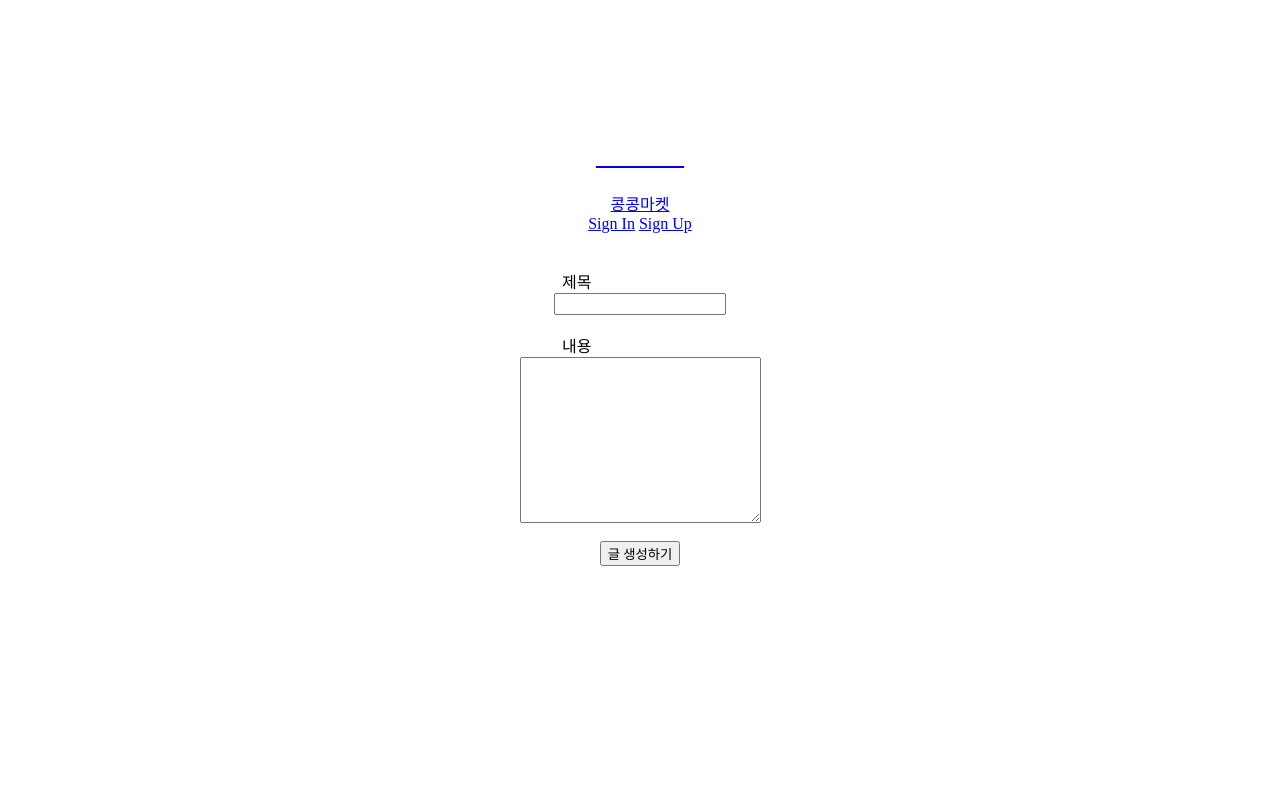
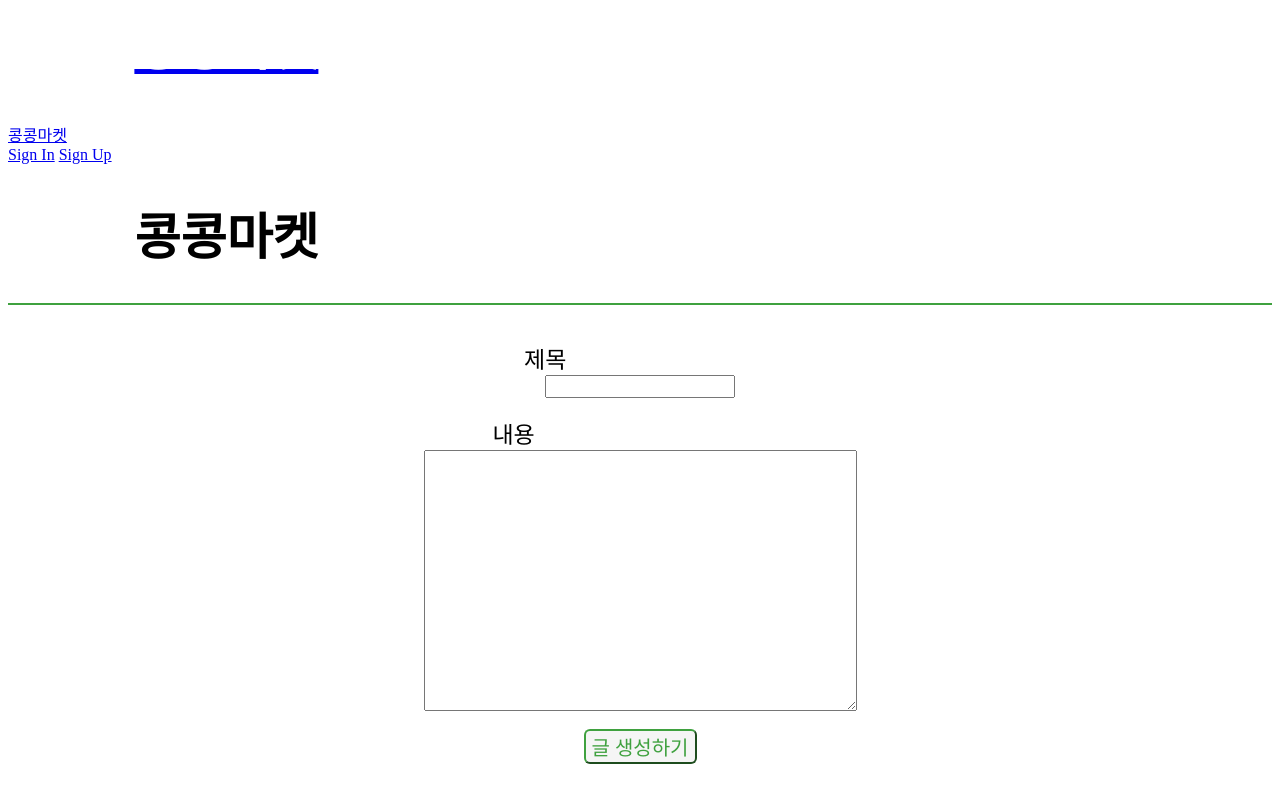
Before and after one commit to sohui0103/kongmarket, a Django app: template market/templates/new.html in a window 1280 px wide. Run offline with Django 3.2, Linux system fonts and the light colour scheme; the template is opened without the code that fills it, so the values that code supplies are empty; some web fonts are replaced.

Commit message:
게시판 수정

```diff
--- a/account/templates/css/login.css
+++ b/account/templates/css/login.css
@@ -27,7 +27,7 @@ h1{
     color: whitesmoke;
 }
 .login{
-    border: 10px solid rgb(63, 161, 63);
+    border: 6px solid rgb(63, 161, 63);
     border-radius: 10px;
     padding: 5px 20px;
     width: 450px;
--- a/account/templates/css/signup.css
+++ b/account/templates/css/signup.css
@@ -4,6 +4,7 @@
     font-weight: normal;
     font-style: normal;
 }
+
 *{
     font-family: 'HS-Regular';
 }
@@ -14,13 +15,14 @@ h1{
     font-size: large;
     color: rgb(63, 161, 63);
     width: 90px;
+    border-radius: 4px;
 }
 .btn:hover{
     background-color: rgb(63, 161, 63);
     color: whitesmoke;
 }
 .container{
-    border: 10px solid rgb(63, 161, 63);
+    border: 6px solid rgb(63, 161, 63);
     border-radius: 10px;
     padding: 5px 20px;
     width: 450px;
--- a/market/templates/css/base.css
+++ b/market/templates/css/base.css
@@ -4,6 +4,12 @@
     font-weight: normal;
     font-style: normal;
 }
+@font-face {
+    font-family: 'ChosunGu';
+    src: url('https://cdn.jsdelivr.net/gh/projectnoonnu/noonfonts_20-04@1.0/ChosunGu.woff') format('woff');
+    font-weight: normal;
+    font-style: normal;
+}
 *{
     font-family: 'HS-Regular';
 }
--- a/market/templates/css/new.css
+++ b/market/templates/css/new.css
@@ -1,6 +1,58 @@
+@font-face {
+    font-family: 'HS-Regular';
+    src: url('https://cdn.jsdelivr.net/gh/projectnoonnu/noonfonts_2201-2@1.0/HS-Regular.woff') format('woff');
+    font-weight: normal;
+    font-style: normal;
+}
+@font-face {
+    font-family: 'SDSamliphopangche_Outline';
+    src: url('https://cdn.jsdelivr.net/gh/projectnoonnu/noonfonts-20-12@1.0/SDSamliphopangche_Outline.woff') format('woff');
+    font-weight: normal;
+    font-style: normal;
+}
 html{
+    font-family: 'HS-Regular';
+}
+#div1{
     text-align: center;
-    margin-top: 10%;
+}
+h1{
+    font-size: 50;
+    margin-left: 10%;
+}
+#line{
+
+    border: 1px solid rgb(63, 161, 63);
+}
+#title{
+    font-size: 23px;
+    margin-right: 15%;
+}
+#title1{
+    font-size: 15px;
+    width: 15%;
+}
+#body{
+    font-size: 23px;
+    margin-right: 20%;
+}
+#body1{
+    font-size: 15px;
+
+}
+#btn1{
+    border-radius: 6px;
+    color: rgb(63, 161, 63);
+    border-color: rgb(63, 161, 63);
+    font-size: 20px;
+    background-color: whitesmoke;
+    font-family: 'SDSamliphopangche_Outline';
+
+}
+#btn1:hover{
+    background-color: rgb(29, 175, 29);
+    border-color: rgb(29, 175, 29);
+    color: whitesmoke;
 }
 label{
     margin-right: 10%;
--- a/market/templates/new.html
+++ b/market/templates/new.html
@@ -1,25 +1,26 @@
 <link rel="stylesheet" href="./css/new.css">
 {% extends 'base.html' %}
 {% block body %}
-
+<h1>콩콩마켓</h1>
+<div id="line"></div>
 <br>
-<div class="d-flex align-items-center flex-column">
+<div class="d-flex align-items-center flex-column" id="div1">
     <form action="{% url 'create' %}" method="post">
         {% csrf_token %}
         <div>
             <br>
-            <label for="title">제목</label>
+            <label for="title" id="title">제목</label>
             <br />
-            <input type="text" name="title" id="title">
+            <input type="text" name="title" id="title1">
         </div>
         <br>
         <div>
-            <label for="body">내용</label>
+            <label for="body" title="body" id="body">내용</label>
             <br />
-            <textarea name="body" id="body" cols="30" rows="10"></textarea>
+            <textarea name="body" id="body1" cols="50" rows="15"></textarea>
         </div>
         <br>
-        <input type="submit" value="글 생성하기">
+        <input type="submit" value="글 생성하기" id="btn1">
     </form>
 </div>
 
```
Also changed, not shown: market/templates/css/home.css (+3 -4 lines).
